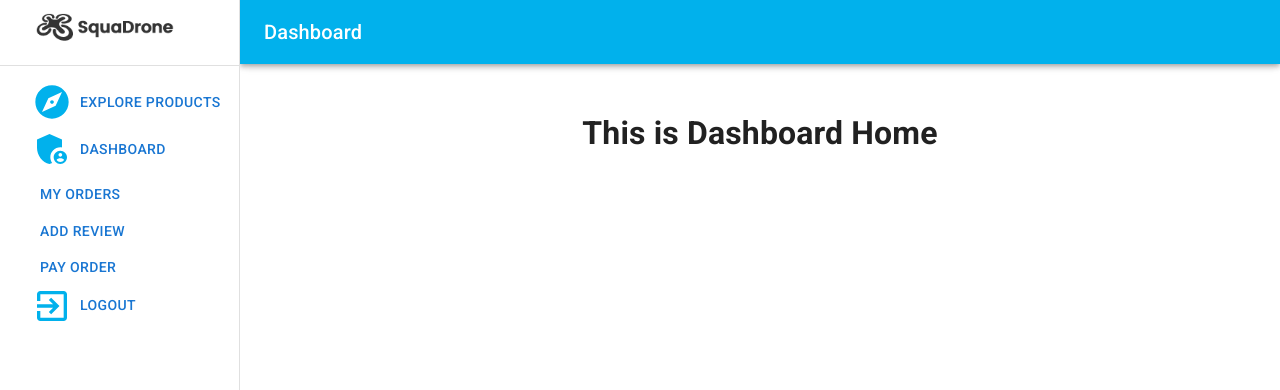
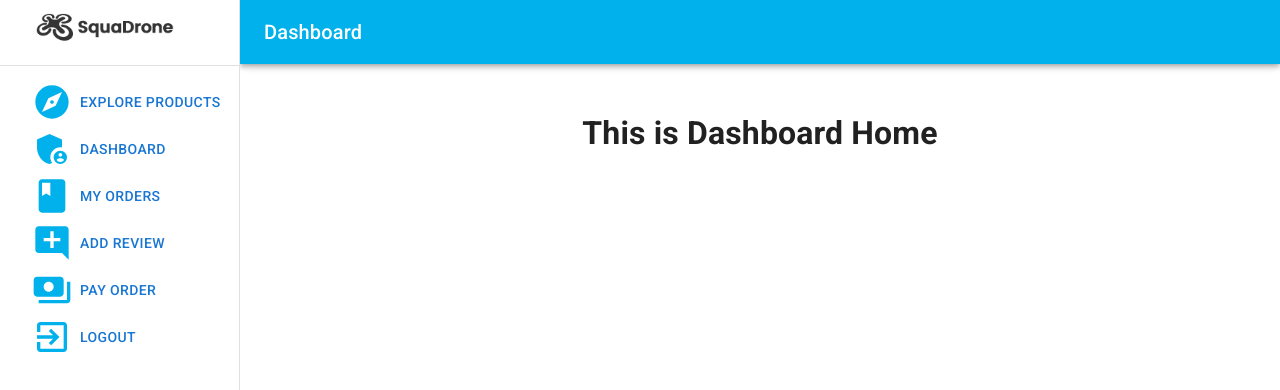
Before and after one commit to Shipu8644/squa-drone-client, a React (Create React App) app: page /dashboard in a window 1280 px wide. Shown: the top 390 px of the page. Built offline with nearby package versions, Linux system fonts and the light colour scheme; no server answers; sample sign-in values are in the browser's storage.

Commit message:
dashboard user logo added

```diff
--- a/src/pages/Dashboard/Dashboard/Dashboard.js
+++ b/src/pages/Dashboard/Dashboard/Dashboard.js
@@ -38,6 +38,10 @@ import ProductionQuantityLimitsIcon from '@mui/icons-material/ProductionQuantity
 import AdminPanelSettingsTwoToneIcon from '@mui/icons-material/AdminPanelSettingsTwoTone';
 import ExitToAppIcon from '@mui/icons-material/ExitToApp';
 import ExploreIcon from '@mui/icons-material/Explore';
+import BookIcon from '@mui/icons-material/Book';
+import AddCommentIcon from '@mui/icons-material/AddComment';
+import PaymentsIcon from '@mui/icons-material/Payments';
+
 const drawerWidth = 240;
 
 function Dashboard(props) {
@@ -84,17 +88,20 @@ function Dashboard(props) {
                         fontWeight: "bold",
                         color: "red"
                     }} style={{ textDecoration: 'none' }} to={`${url}/myOrders`} >
-                        <Button sx={{}} variant="text">My Orders</Button>
+                        <BookIcon sx={{ fontSize: '40px', color: '#01b1ec' }}></BookIcon>
+                        <Button sx={{ mt: -4 }} variant="text">My Orders</Button>
                     </NavLink>
                     <br />
 
                     <NavLink style={{ textDecoration: 'none' }} to={`${url}/addReview`} >
-                        <Button sx={{}} variant="text">Add Review</Button>
+                        <AddCommentIcon sx={{ fontSize: '40px', color: '#01b1ec' }}></AddCommentIcon>
+                        <Button sx={{ mt: -4 }} variant="text">Add Review</Button>
                     </NavLink>
                     <br />
 
                     <NavLink style={{ textDecoration: 'none' }} to={`${url}/payOrder`} >
-                        <Button sx={{}} variant="text"> Pay Order</Button>
+                        <PaymentsIcon sx={{ fontSize: '40px', color: '#01b1ec' }}></PaymentsIcon>
+                        <Button sx={{ mt: -4 }} variant="text"> Pay Order</Button>
                     </NavLink>
                     <br />
                 </Box>}
--- a/src/pages/Home/Banner/Banner.js
+++ b/src/pages/Home/Banner/Banner.js
@@ -26,7 +26,7 @@ const Banner = () => {
                     >
                         <Box>
                             <Typography sx={{ fontWeight: 'bold', fontSize: '60px' }} variant="h3">
-                                Get Your <span style={{ textDecoration: 'underline' }}>Drone</span>
+                                Get Your <span style={{ textDecoration: 'underline' }}>Drone </span>
                             </Typography>
                             <Typography sx={{ py: 3 }}>
                                 If you’re buying a drone for the first time, you may want to consider the features, flight time, camera resolution, accessories and easy of use.
```
